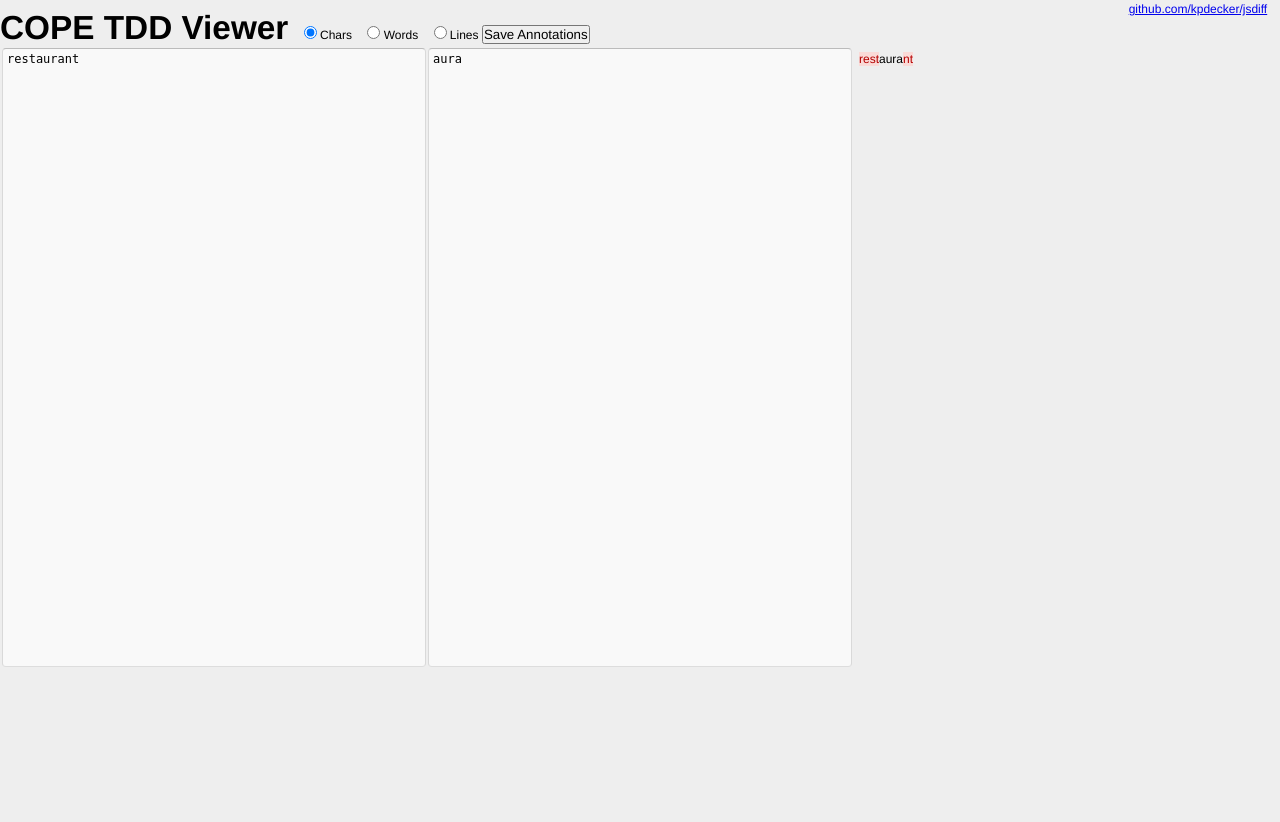
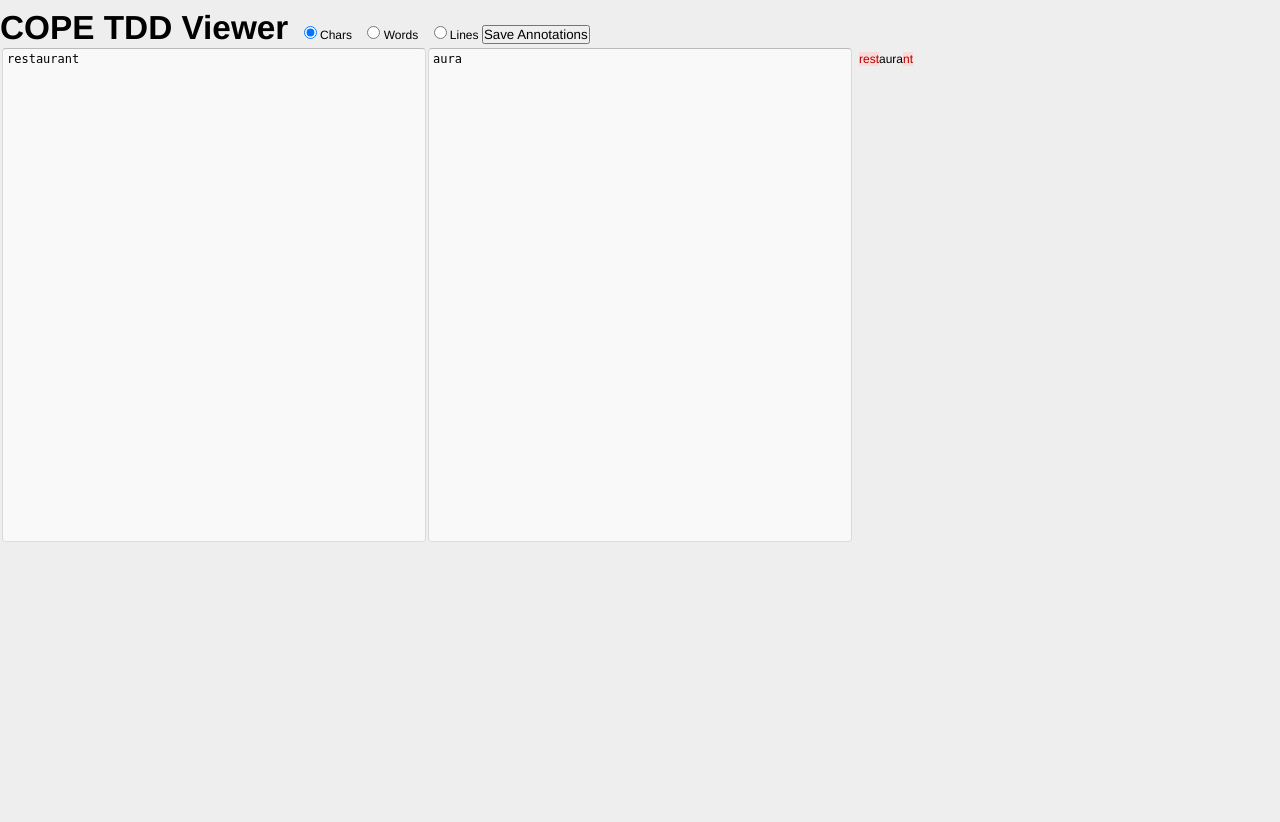
Before and after one commit to caiusb/JS_TDD_Data_Tool, a PHP site: page /JSDiff.html in a window 1280 px wide. Shown: the top 822 px of the page. After the commit the page ends 542 px from the top, so only its background shows below. Run offline with PHP 8.4, Linux system fonts and the light colour scheme; some libraries are stand-ins or nearby versions.

Commit message:
made table scrollable

```diff
--- a/JSDiff.html
+++ b/JSDiff.html
@@ -24,9 +24,7 @@
 		<label><input type="radio" name="diff_type" value="diffLines"> Lines</label>
 		<button>Save Annotations</button>
 	</div>
-
-	<a href="https://github.com/kpdecker/jsdiff" class="source">github.com/kpdecker/jsdiff</a>
-
+	<div id='tableContainer'>
 	<table>
 		<tr>
 			<td contenteditable="true" id="a">restaurant</td>
@@ -34,6 +32,7 @@
 			<td><pre id="result"></pre></td>
 		</tr>
 	</table>
+	</div>
 
 	<div id="bottomBar" >
 		<div id="allEvents" >
--- a/style.css
+++ b/style.css
@@ -243,3 +243,9 @@ width: 1px;
 .eventDiv.lastSelection{
 	width:6px;
 }
+
+
+#tableContainer{
+	height: 80%;
+	overflow: scroll;
+}
```
